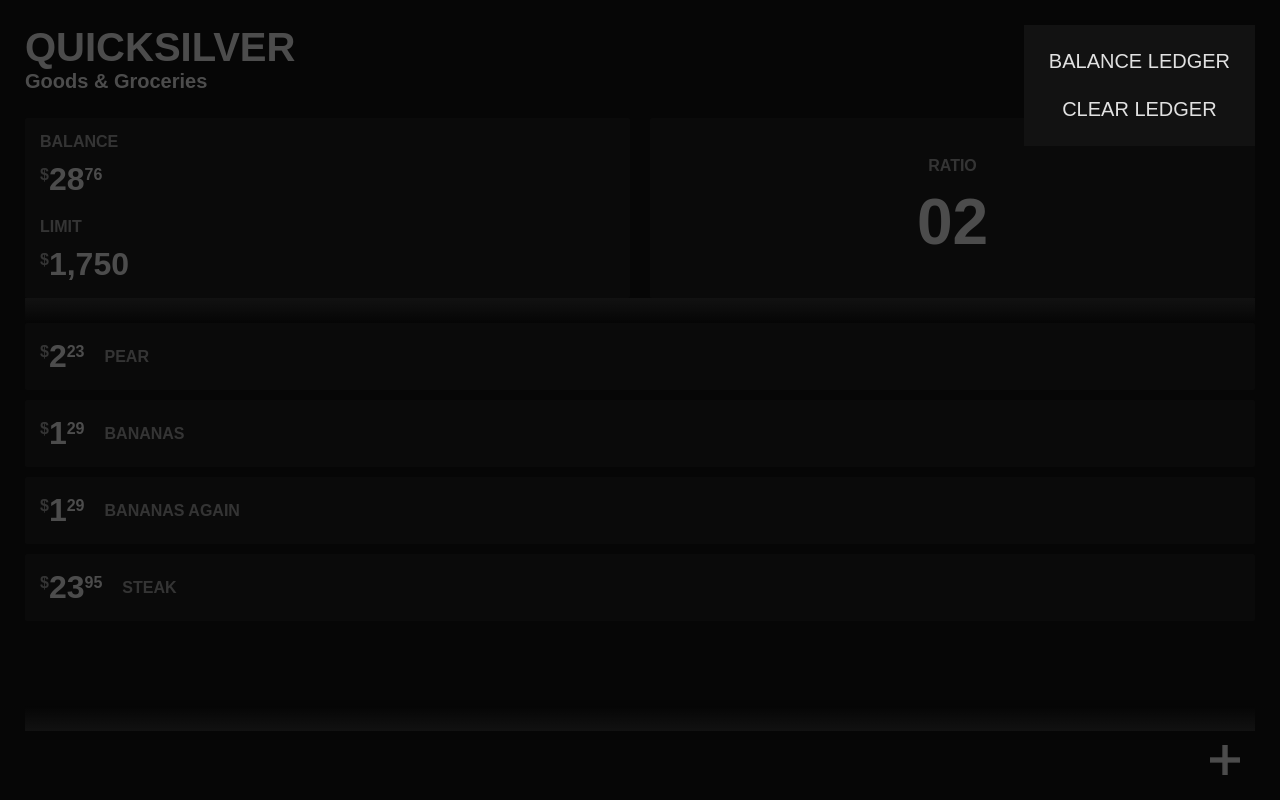
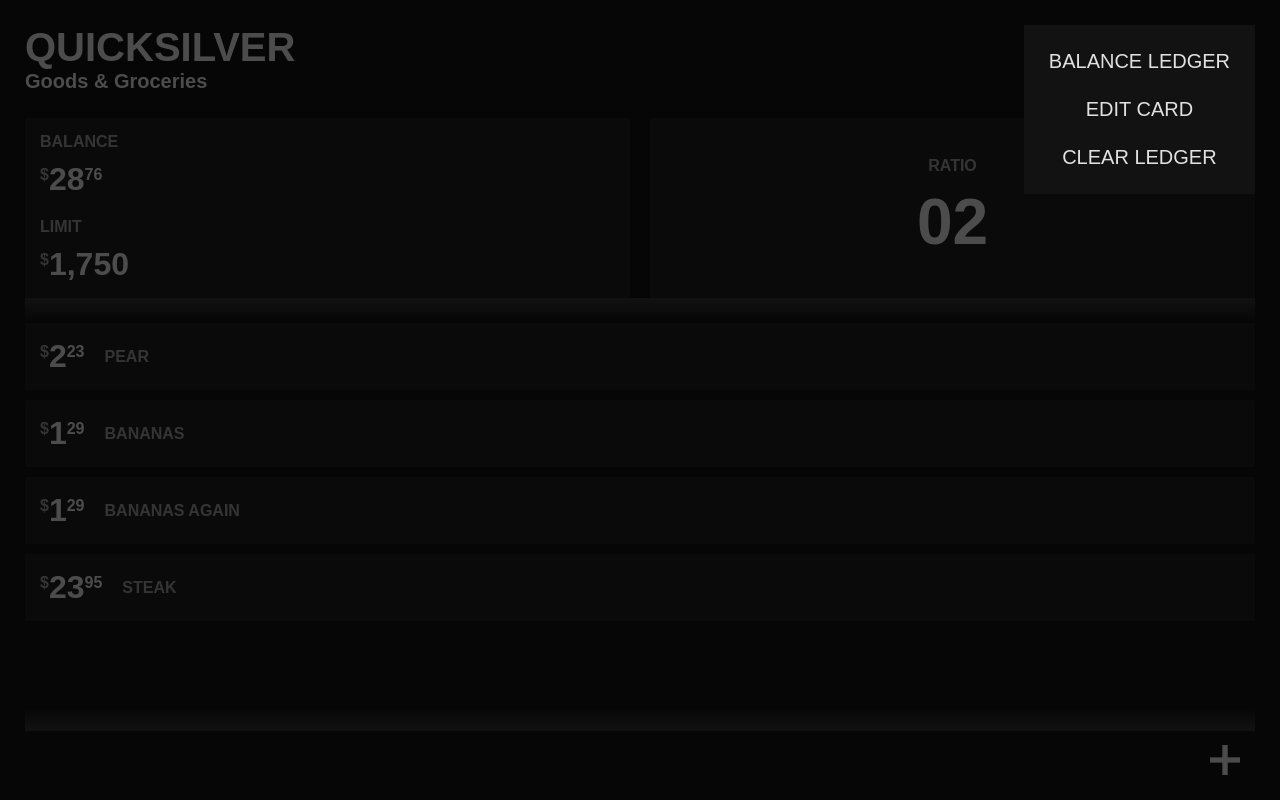
Before and after one commit to haxius/ratio, a React (Create React App) app: page / in a window 1280 px wide. Both pictures are taken after a click on the button 1250 px from the left and 55 px from the top of the page. Built offline with nearby package versions, Linux system fonts and the light colour scheme.

Commit message:
ADD EditCard Route

```diff
--- a/src/components/ContextMenu/index.tsx
+++ b/src/components/ContextMenu/index.tsx
@@ -2,6 +2,7 @@ import cc from "classcat";
 import React, { FC } from "react";
 import { useCardsContext } from "../../context/Cards";
 import { useContextMenuContext } from "../../context/ContextMenu";
+import { useRouterContext } from "../../context/Router";
 import styles from "./styles.module.scss";
 
 interface ContextMenuProps {}
@@ -10,8 +11,10 @@ const ContextMenu: FC<ContextMenuProps> = () => {
   const { cardIndex, contextMenuOpen, clearAndCloseContextMenu } =
     useContextMenuContext();
   const { balanceLedger, clearLedger } = useCardsContext();
+  const { setRoute } = useRouterContext();
 
   const handleBalanceLedgerClick = () => balanceLedger(cardIndex);
+  const handleEditCardClick = () => setRoute("edit-card");
   const handleClearLedgerClick = () => clearLedger(cardIndex);
 
   return (
@@ -27,6 +30,9 @@ const ContextMenu: FC<ContextMenuProps> = () => {
         <button className={styles.menuItem} onClick={handleBalanceLedgerClick}>
           balance ledger
         </button>
+        <button className={styles.menuItem} onClick={handleEditCardClick}>
+          edit card
+        </button>
         <button className={styles.menuItem} onClick={handleClearLedgerClick}>
           clear ledger
         </button>
--- /dev/null
+++ b/src/routes/EditCard/index.tsx
@@ -0,0 +1,9 @@
+import React, { FC } from "react";
+import { Route } from "../../context/Router/models";
+
+const EditCard: FC = () => <>Edit Card</>;
+
+export default {
+  name: "edit-card",
+  component: EditCard,
+} as Route;
--- a/src/routes/index.tsx
+++ b/src/routes/index.tsx
@@ -1,4 +1,5 @@
 import { Route } from "../context/Router/models";
+import EditCard from "./EditCard";
 import Main from "./Main";
 
-export default [Main] as Route[];
+export default [EditCard, Main] as Route[];
```
